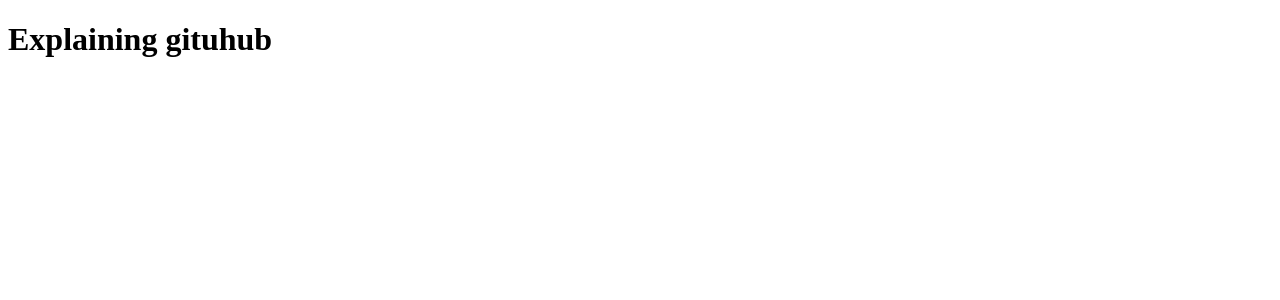
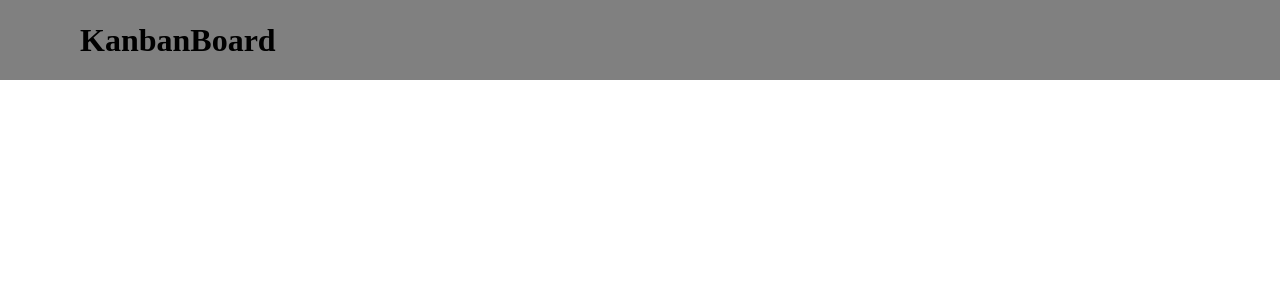
Before and after one commit to Rishi-kant/KanbanBoard2.0-Project4, a React (Vite) app: page / in a window 1280 px wide. Shown: the top 300 px of the page. Built offline with nearby package versions, Linux system fonts and the light colour scheme.

Commit message:
building basic structure

```diff
--- a/src/App.jsx
+++ b/src/App.jsx
@@ -1,9 +1,10 @@
+import NavBar from "./navBar/NavBar"
 
 function App() {
   return (
-    <>
-      <h1>Explaining gituhub</h1>
-    </>
+  <div>
+    <NavBar/>
+  </div>
   )
 }
 
--- a/src/index.css
+++ b/src/index.css
@@ -0,0 +1,5 @@
+
+*{
+    margin: 0;
+    padding: 0;
+}
--- /dev/null
+++ b/src/navBar/NavBar.jsx
@@ -0,0 +1,13 @@
+import React from "react";
+import style from "./NavBar.module.css";
+function NavBar() {
+  return (
+    <div className={style.container}>
+      <div className={style.navContent}>
+        <h1>KanbanBoard</h1>
+      </div>
+    </div>
+  );
+}
+
+export default NavBar;
--- /dev/null
+++ b/src/navBar/NavBar.module.css
@@ -0,0 +1,12 @@
+
+.container{
+    display: flex;
+    align-items: center;
+    /* justify-content: center; */
+    background-color: grey;
+    width: 100%;
+    height:10vh;
+}
+.navContent{
+    margin-left: 5rem;
+}
```
Also changed, not shown: src/home/Home.jsx (added, +11 -0 lines), Readme.txt.
